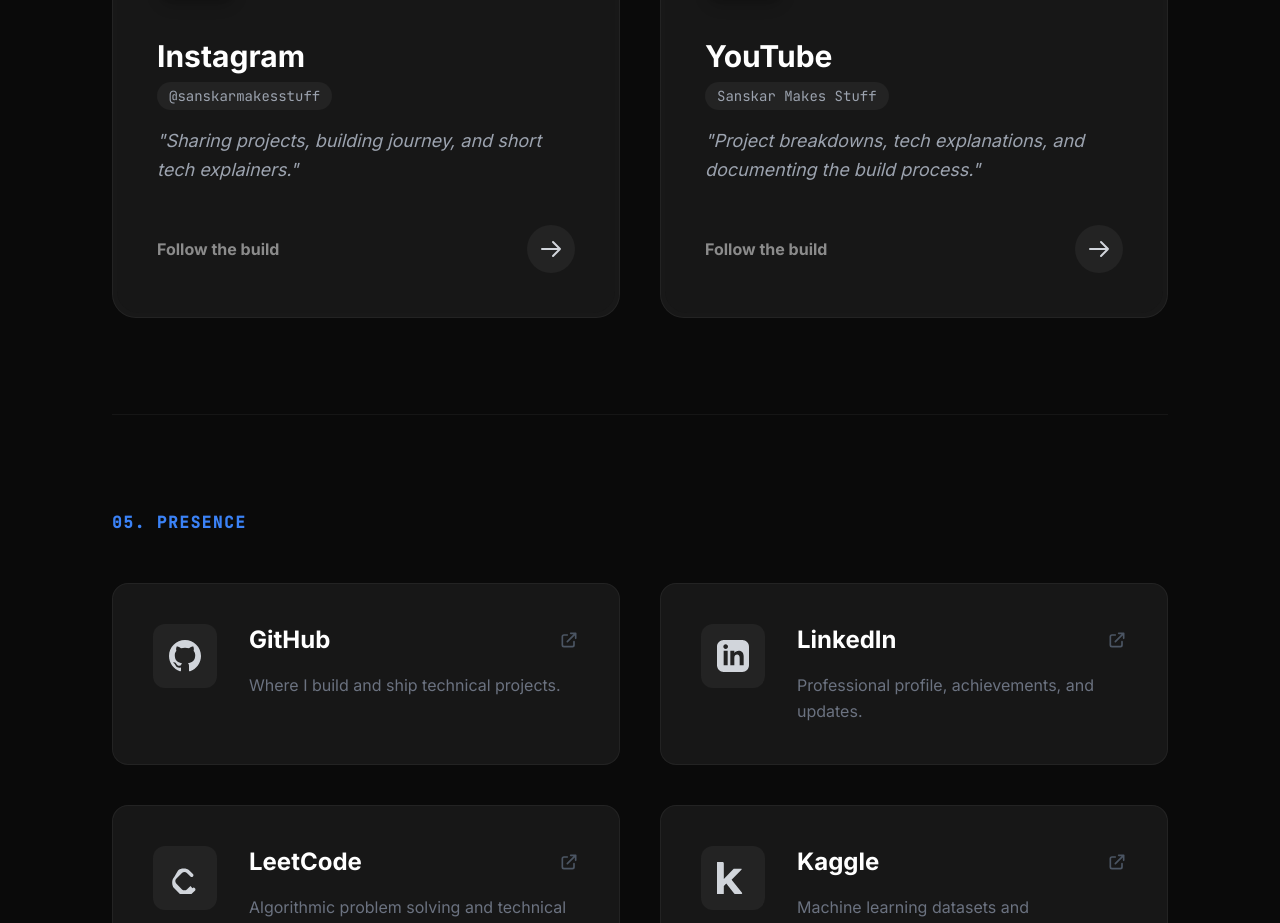
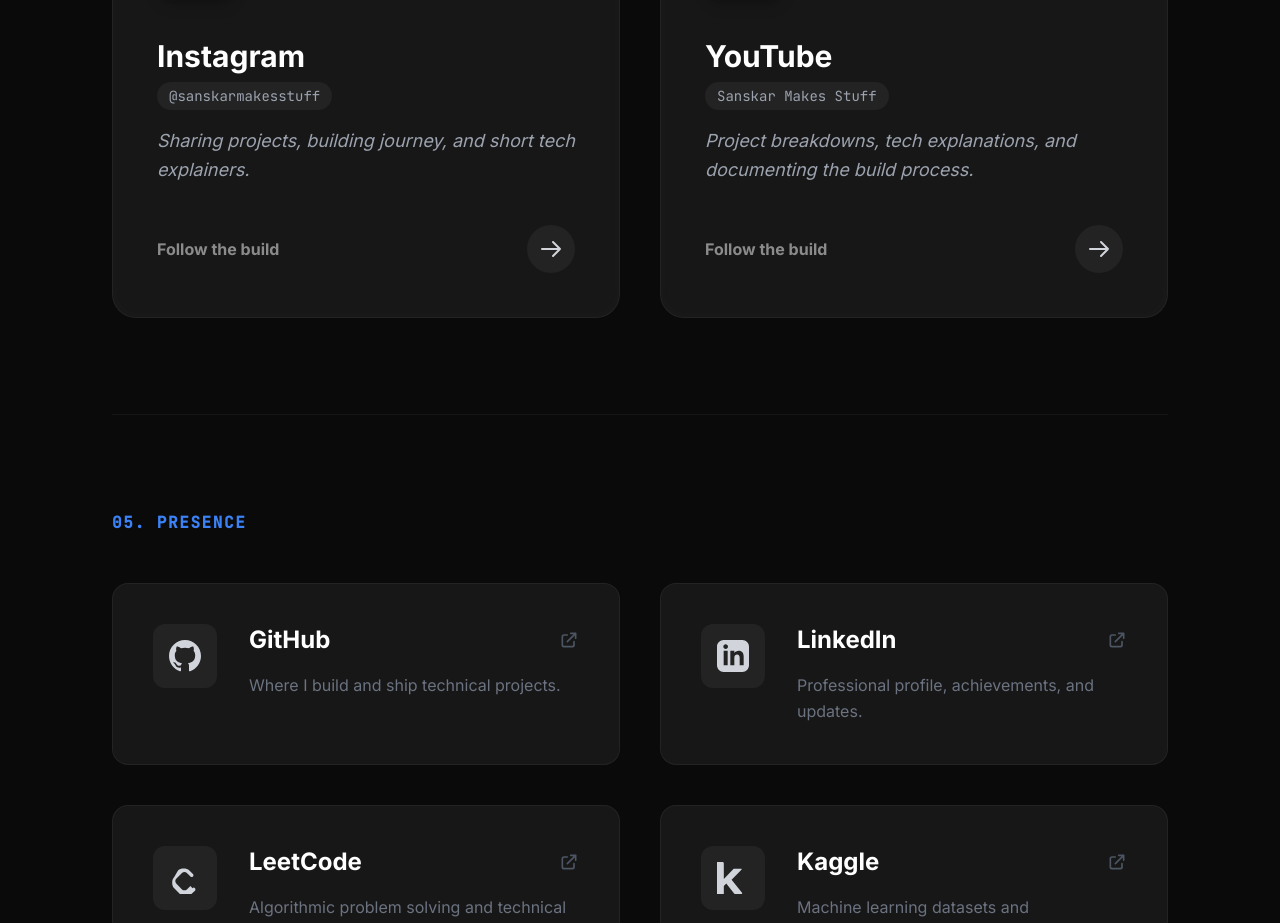
Before and after one commit to SanTiwari07/Portfolio, a React (Vite) app: page / in a window 1280 px wide. Shown: the part 4009-4932 px from the top of the page. Built offline with nearby package versions, Linux system fonts and the light colour scheme.

Commit message:
made changes

```diff
--- a/src/components/BuildInPublic.tsx
+++ b/src/components/BuildInPublic.tsx
@@ -65,7 +65,7 @@
                   <span className="text-sm px-3 py-1 rounded-full bg-white/5 text-gray-400 mono">{card.handle}</span>
                 </div>
                 <p className="text-gray-400 text-lg leading-relaxed italic">
-                  "{card.purpose}"
+                  {card.purpose}
                 </p>
               </div>
 
```
